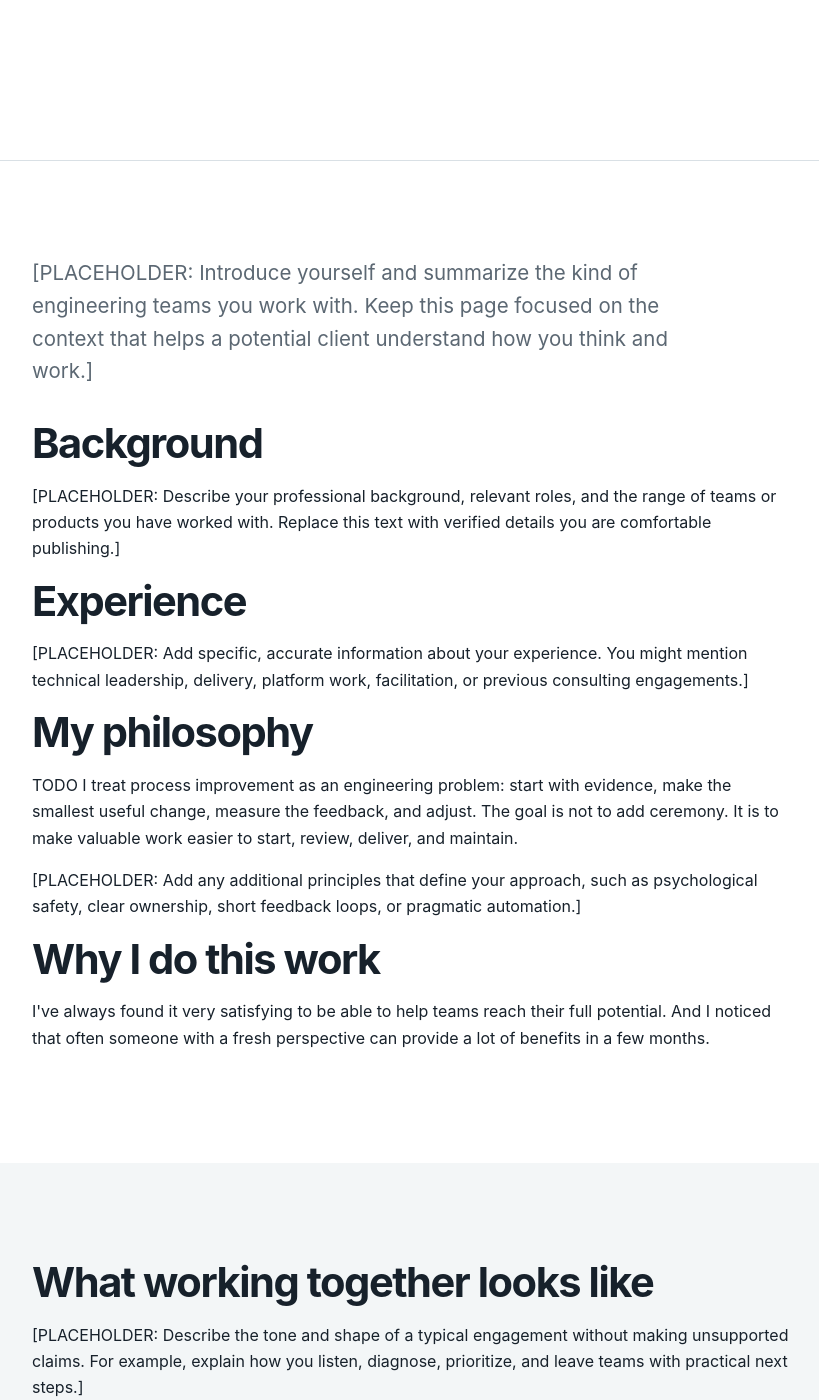
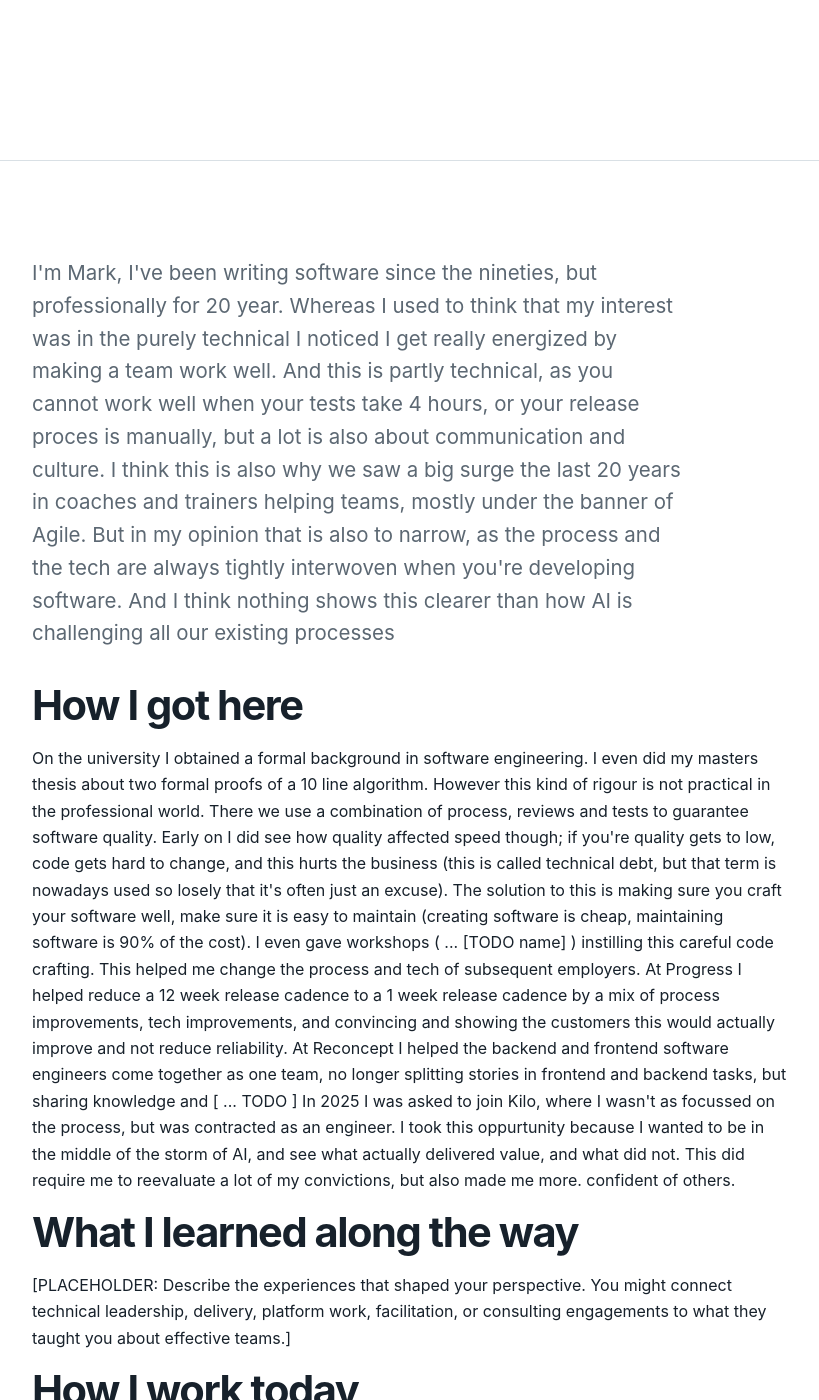
Before and after one commit to markijbema/ijbema_com, a Jekyll site: the page built from about.md, in a window 1280 px wide and 1400 px high, scrolled down 304 px. Shown: the whole window, without its empty margins (228-1047 px from the left). Built offline with Jekyll 4.4.1, drawn with Linux system fonts in a browser that asks for light colours.

Commit message:
implement some of the about text

```diff
--- a/about.md
+++ b/about.md
@@ -12,15 +12,32 @@ description: "[PLACEHOLDER: A short introduction to your background and consulti
 
 <section class="section">
   <div class="wrap narrow">
-    <p class="lead">[PLACEHOLDER: Introduce yourself and summarize the kind of engineering teams you work with. Keep this page focused on the context that helps a potential client understand how you think and work.]</p>
+    <p class="lead">I'm Mark, I've been writing software since the nineties, but professionally for 20 year.
+    Whereas I used to think that my interest was in the purely technical I noticed I get really energized by making a team work well.
+    And this is partly technical, as you cannot work well when your tests take 4 hours, or your release proces is manually, but a lot
+    is also about communication and culture. I think this is also why we saw a big surge the last 20 years in coaches and trainers helping teams,
+    mostly under the banner of Agile. But in my opinion that is also to narrow, as the process and the tech are always tightly interwoven when
+    you're developing software. And I think nothing shows this clearer than how AI is challenging all our existing processes</p>
 
-    <h2>Background</h2>
-    <p>[PLACEHOLDER: Describe your professional background, relevant roles, and the range of teams or products you have worked with. Replace this text with verified details you are comfortable publishing.]</p>
+    <h2>How I got here</h2>
+    <p>
+    On the university I obtained a formal background in software engineering. I even did my masters thesis about two formal proofs of a 10 line algorithm. However this kind of rigour is not practical in the professional world. There we use a combination of process, reviews and tests to guarantee software quality.
 
-    <h2>Experience</h2>
-    <p>[PLACEHOLDER: Add specific, accurate information about your experience. You might mention technical leadership, delivery, platform work, facilitation, or previous consulting engagements.]</p>
+    Early on I did see how quality affected speed though; if you're quality gets to low, code gets hard to change, and this hurts the business (this is called technical debt, but that term is nowadays used so losely that it's often just an excuse). The solution to this is making sure you craft your software well, make sure it is easy to maintain (creating software is cheap, maintaining software is 90% of the cost). I even gave workshops ( ... [TODO name] ) instilling this careful code crafting.
 
-    <h2>My philosophy</h2>
+    This helped me change the process and tech of subsequent employers. At Progress I helped reduce a 12 week release cadence to a 1 week release cadence by a mix of
+    process improvements, tech improvements, and convincing and showing the customers this would actually improve and not reduce reliability. At Reconcept I helped the backend and frontend software engineers come together as one team, no longer splitting stories in frontend and backend tasks, but sharing knowledge and [ ... TODO ]
+
+    In 2025 I was asked to join Kilo, where I wasn't as focussed on the process, but was contracted as an engineer. I took this oppurtunity because I wanted
+    to be in the middle of the storm of AI, and see what actually delivered value, and what did not. This did require me to reevaluate a lot of my convictions, but also
+    made me more. confident of others.
+
+    </p>
+
+    <h2>What I learned along the way</h2>
+    <p>[PLACEHOLDER: Describe the experiences that shaped your perspective. You might connect technical leadership, delivery, platform work, facilitation, or consulting engagements to what they taught you about effective teams.]</p>
+
+    <h2>How I work today</h2>
     <p>TODO I treat process improvement as an engineering problem: start with evidence, make the smallest useful change, measure the feedback, and adjust. The goal is not to add ceremony. It is to make valuable work easier to start, review, deliver, and maintain.</p>
     <p>[PLACEHOLDER: Add any additional principles that define your approach, such as psychological safety, clear ownership, short feedback loops, or pragmatic automation.]</p>
 
```
Also changed, not shown: AGENTS.md (added, +46 -0 lines).
